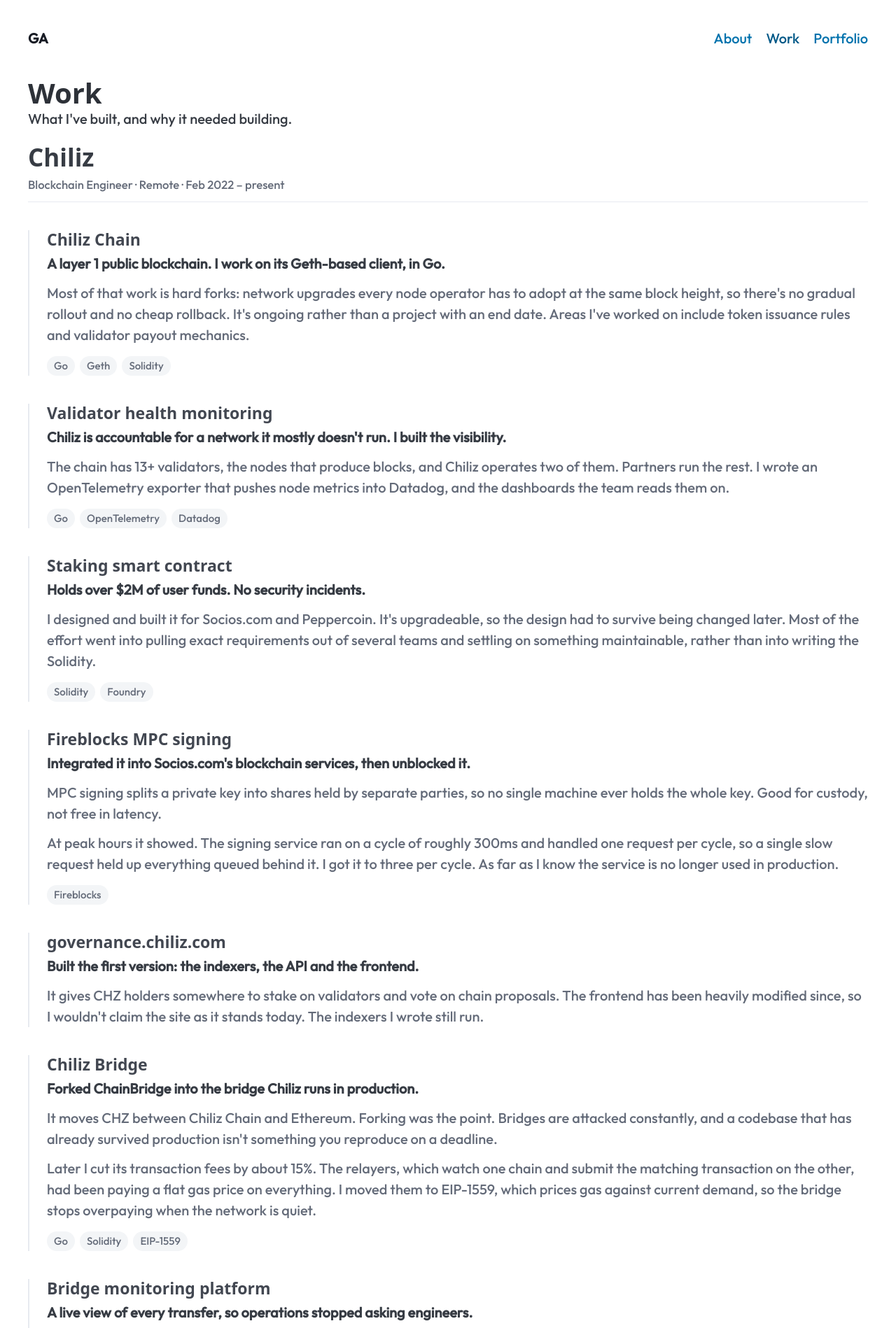
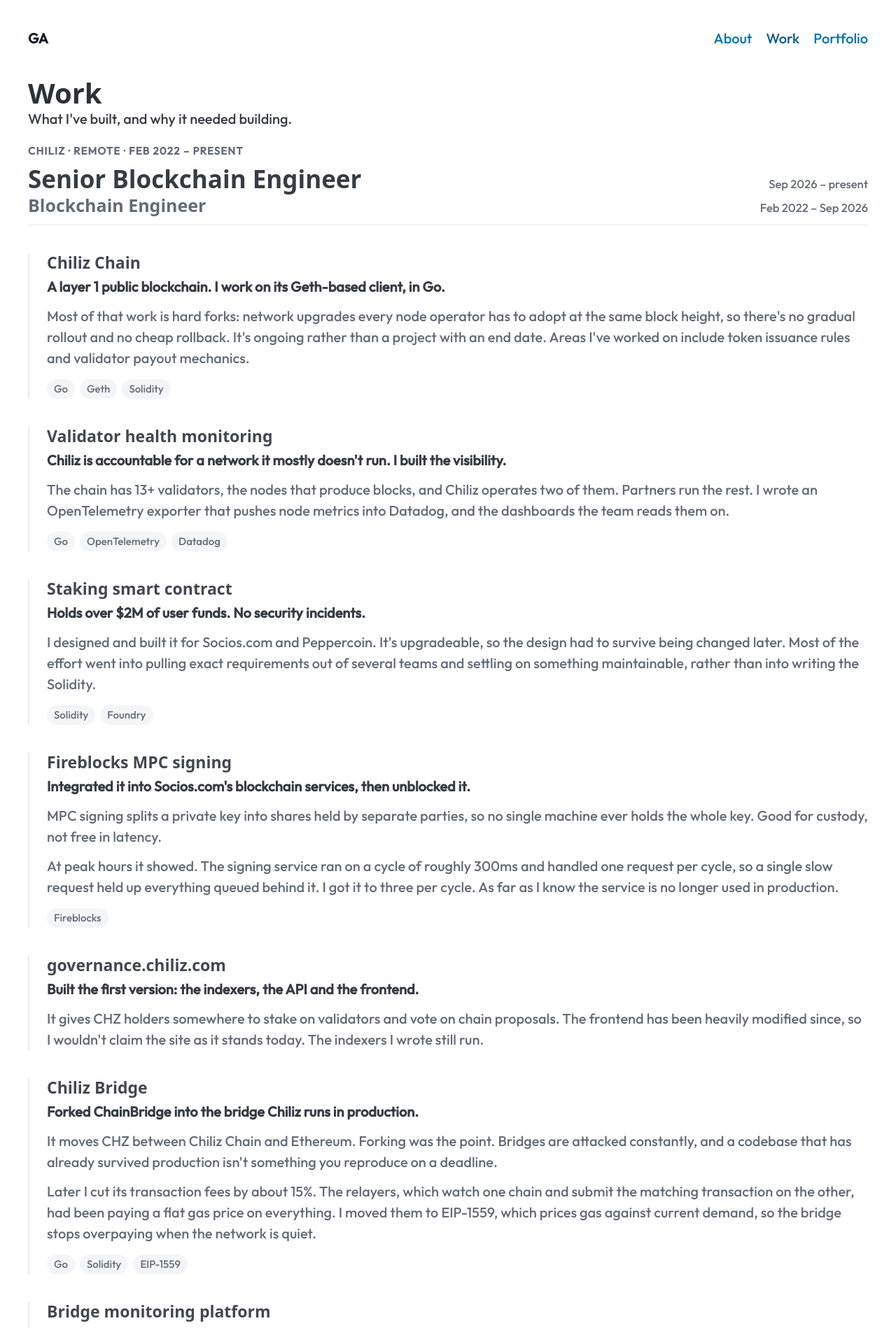
Before and after one commit to gabuladze/gabuladze.github.io, a Jekyll site: the page built from work.html, in a window 1280 px wide. Shown: the top 1898 px of the page at 70% size. Built offline with Jekyll 4.4.1, drawn with Linux system fonts in a browser that asks for light colours; some of the changed text lies outside the part shown.

Commit message:
Show Senior promotion and lead work roles with job titles
Job titles are now the role headings, with company, location and total
tenure as a small label above them. Chiliz lists Senior Blockchain
Engineer (Sep 2026) over the earlier Blockchain Engineer title, each
with its own dates.

Co-Authored-By: Claude Opus 5.5 <noreply@anthropic.com>

```diff
--- a/assets/css/main.css
+++ b/assets/css/main.css
@@ -94,8 +94,40 @@ a {
     border-bottom: 1px solid var(--pico-muted-border-color);
 }
 
+/* margin-top: 0 overrides Pico's top margin on a heading that follows a
+   <p>, which the Biznetx title (directly after .role-company) would get but
+   the Chiliz titles (wrapped in .role-line) wouldn't. */
 .role-header h2 {
+    margin-top: 0;
     margin-bottom: 0.15rem;
+}
+
+/* Company, location and total tenure as a small label above the titles.
+   The titles are what a recruiter reads; the company is context. */
+.role-company {
+    margin-bottom: 0.4rem;
+    font-size: 0.75rem;
+    font-weight: 600;
+    letter-spacing: 0.08em;
+    text-transform: uppercase;
+    color: var(--pico-muted-color);
+}
+
+/* One row per title, its dates on the right. Wraps on narrow screens so
+   the dates drop under the title. */
+.role-line {
+    display: flex;
+    flex-wrap: wrap;
+    justify-content: space-between;
+    align-items: baseline;
+    column-gap: 1rem;
+}
+
+/* An earlier title at the same company: still a title, but the current
+   one leads. */
+.role-header h2.role-prior {
+    font-size: 1.25rem;
+    color: var(--pico-muted-color);
 }
 
 .role-header small {
--- a/work.html
+++ b/work.html
@@ -12,8 +12,15 @@ permalink: /work
 
     <section class="role">
         <header class="role-header">
-            <h2>Chiliz</h2>
-            <small>Blockchain Engineer &middot; Remote &middot; Feb 2022 &ndash; present</small>
+            <p class="role-company">Chiliz &middot; Remote &middot; Feb 2022 &ndash; present</p>
+            <div class="role-line">
+                <h2>Senior Blockchain Engineer</h2>
+                <small>Sep 2026 &ndash; present</small>
+            </div>
+            <div class="role-line">
+                <h2 class="role-prior">Blockchain Engineer</h2>
+                <small>Feb 2022 &ndash; Sep 2026</small>
+            </div>
         </header>
 
         <div class="item">
@@ -135,8 +142,8 @@ permalink: /work
 
     <section class="role">
         <header class="role-header">
-            <h2>Biznetx</h2>
-            <small>Full-stack Developer &middot; Hybrid, Tbilisi &middot; Jul 2017 &ndash; Feb 2022</small>
+            <p class="role-company">Biznetx &middot; Hybrid, Tbilisi &middot; Jul 2017 &ndash; Feb 2022</p>
+            <h2>Full-stack Developer</h2>
         </header>
 
         <div class="item">
```
